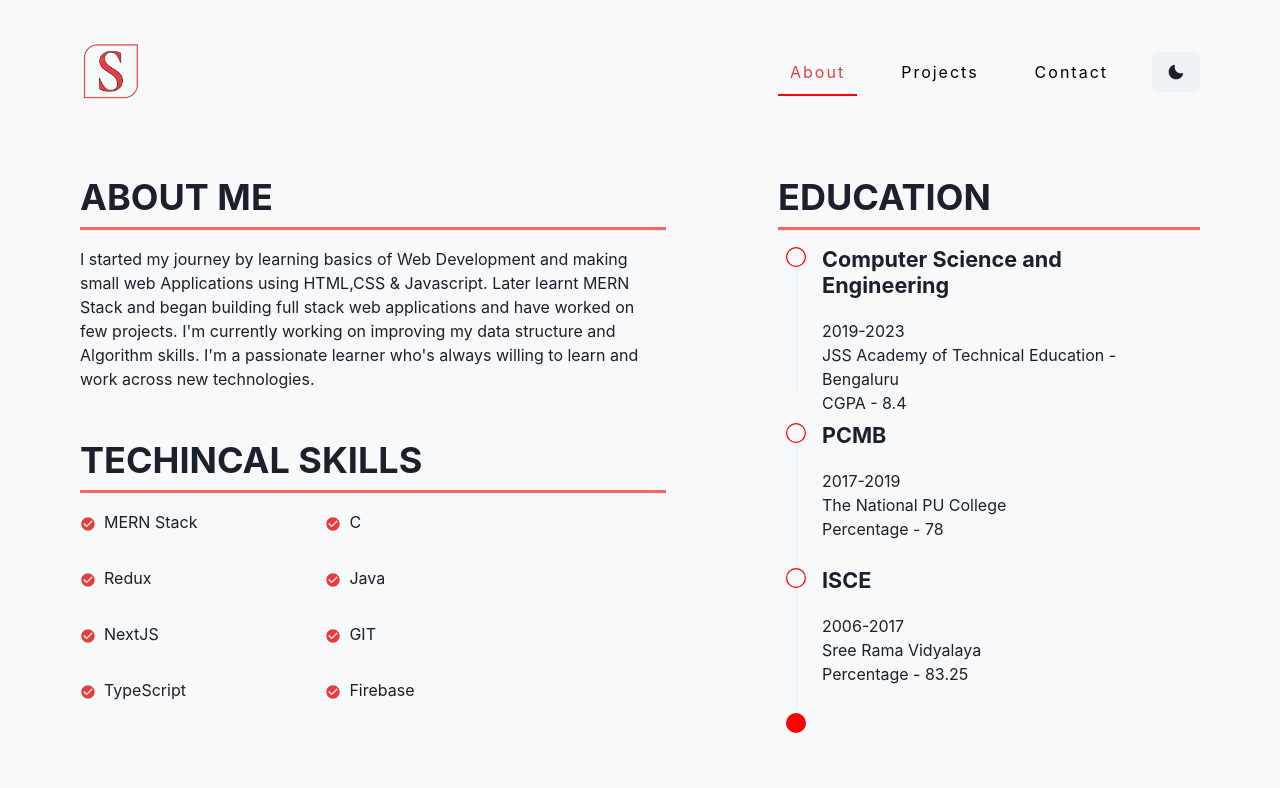
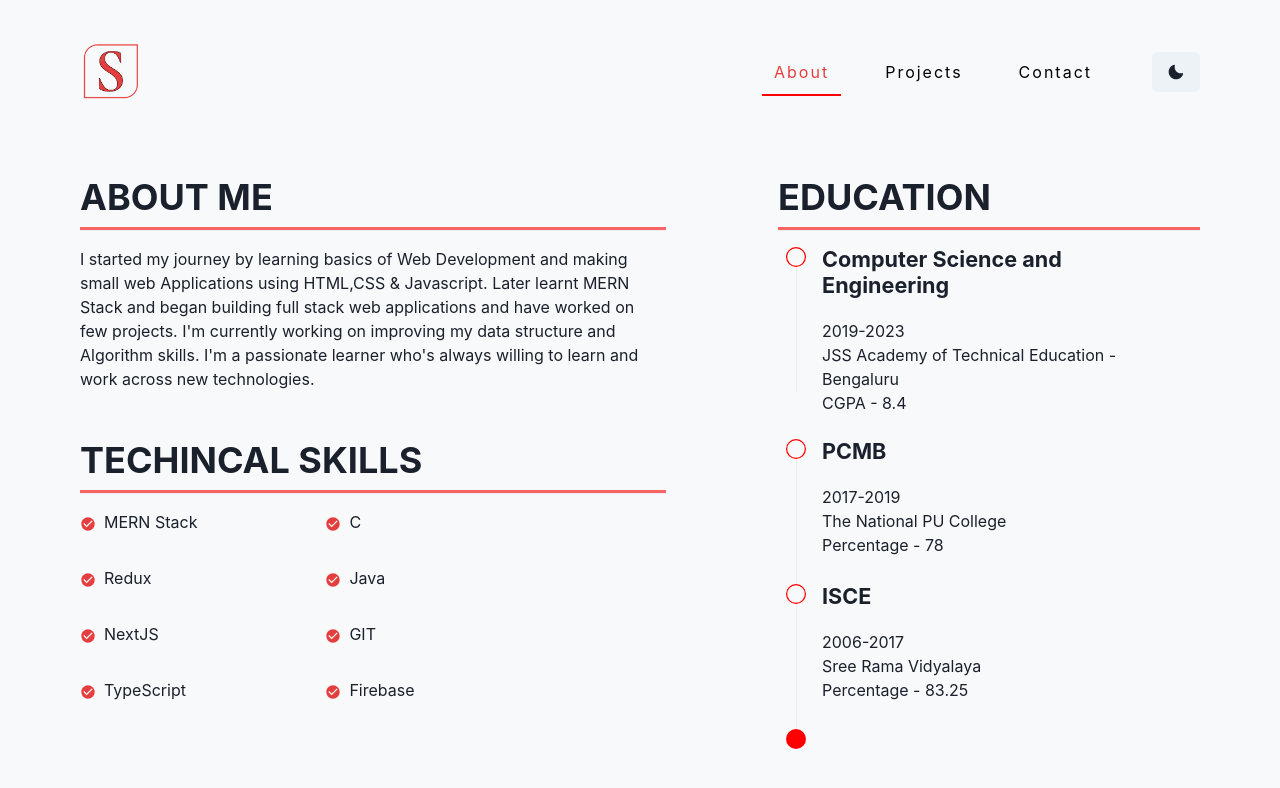
Before and after one commit to Sandeep-M23/Sandeep-M23.vercel.app, a Next.js app: page /about in a window 1280 px wide. Shown: the top 788 px of the page. Built offline with nearby package versions, Linux system fonts and the light colour scheme.

Commit message:
Made Components Responsive

```diff
--- a/components/NavigationBar/NavigationBar.jsx
+++ b/components/NavigationBar/NavigationBar.jsx
@@ -14,19 +14,19 @@ import { MoonIcon, SunIcon, HamburgerIcon, CloseIcon } from "@chakra-ui/icons";
 import NavLink from "./NavLink/NavLink";
 import Logo from "../UI/Logo/Logo";
 
+const routes = [
+  { name: "About", link: "/about" },
+  { name: "Projects", link: "/projects" },
+  { name: "Contact", link: "/contact" },
+];
+
 const NavigationBar = () => {
   const { colorMode, toggleColorMode } = useColorMode();
   const { isOpen, onOpen, onClose } = useDisclosure();
 
-  const routes = [
-    { name: "About", link: "/about" },
-    { name: "Projects", link: "/projects" },
-    { name: "Contact", link: "/contact" },
-  ];
-
   return (
     <>
-      <Box px={20} py={10}>
+      <Box px={{ base: 5, lg: 20 }} py={10}>
         <Flex h={16} alignItems={"center"} justifyContent={"space-between"}>
           <IconButton
             size={"md"}
@@ -39,22 +39,22 @@ const NavigationBar = () => {
           <HStack spacing={8} alignItems={"center"}>
             <Logo />
           </HStack>
-
           <Flex alignItems={"center"}>
             <HStack
               as={"nav"}
               spacing={8}
               display={{ base: "none", md: "flex" }}
+              mx={12}
             >
               {routes.map((link) => (
                 <NavLink key={link.name} link={link.link}>
                   {link.name}
                 </NavLink>
               ))}
-              <Button onClick={toggleColorMode} _focus={{ outline: "none" }}>
-                {colorMode === "light" ? <MoonIcon /> : <SunIcon />}
-              </Button>
             </HStack>
+            <Button onClick={toggleColorMode} _focus={{ outline: "none" }}>
+              {colorMode === "light" ? <MoonIcon /> : <SunIcon />}
+            </Button>
           </Flex>
         </Flex>
         {isOpen ? (
--- a/components/UI/Card/ProjectCard.jsx
+++ b/components/UI/Card/ProjectCard.jsx
@@ -17,7 +17,7 @@ import { BsGithub } from "react-icons/bs";
 
 const ProjectCard = ({data}) => {
   return (
-    <Center py={6}>
+    <Center py={{base:2,lg:6}}>
       <Box
         maxW={"500px"}
         w={"full"}
--- a/components/UI/Stepper/Stepper.jsx
+++ b/components/UI/Stepper/Stepper.jsx
@@ -6,12 +6,12 @@ const Stepper = ({ data }) => {
   return (
     <React.Fragment>
       <Box display={"flex"}>
-        <Center height={"145px"} flexDir={"column"}>
+        <Center height={{base:'auto',lg:'145px'}} flexDir={"column"}>
           {/*ON RESPONSIVE HEIGHT=AUTO*/}
           <Icon width={5} height={5} mx={2} as={BsCircle} color={"red"} />
           <Divider bg={"red"} orientation={"vertical"} />
         </Center>
-        <Box display={"flex"} flexDir={"column"} justifyContent={"flex-start"}>
+        <Box display={"flex"} flexDir={"column"} justifyContent={"flex-start"} mb={4}>
           <Heading fontSize={"1.35rem"} mb={3} mt={0} mx={2}>
             {data.course}
           </Heading>
```
Also changed, not shown: components/UI/Card/FeaturedCard.jsx (+8 -6 lines).
